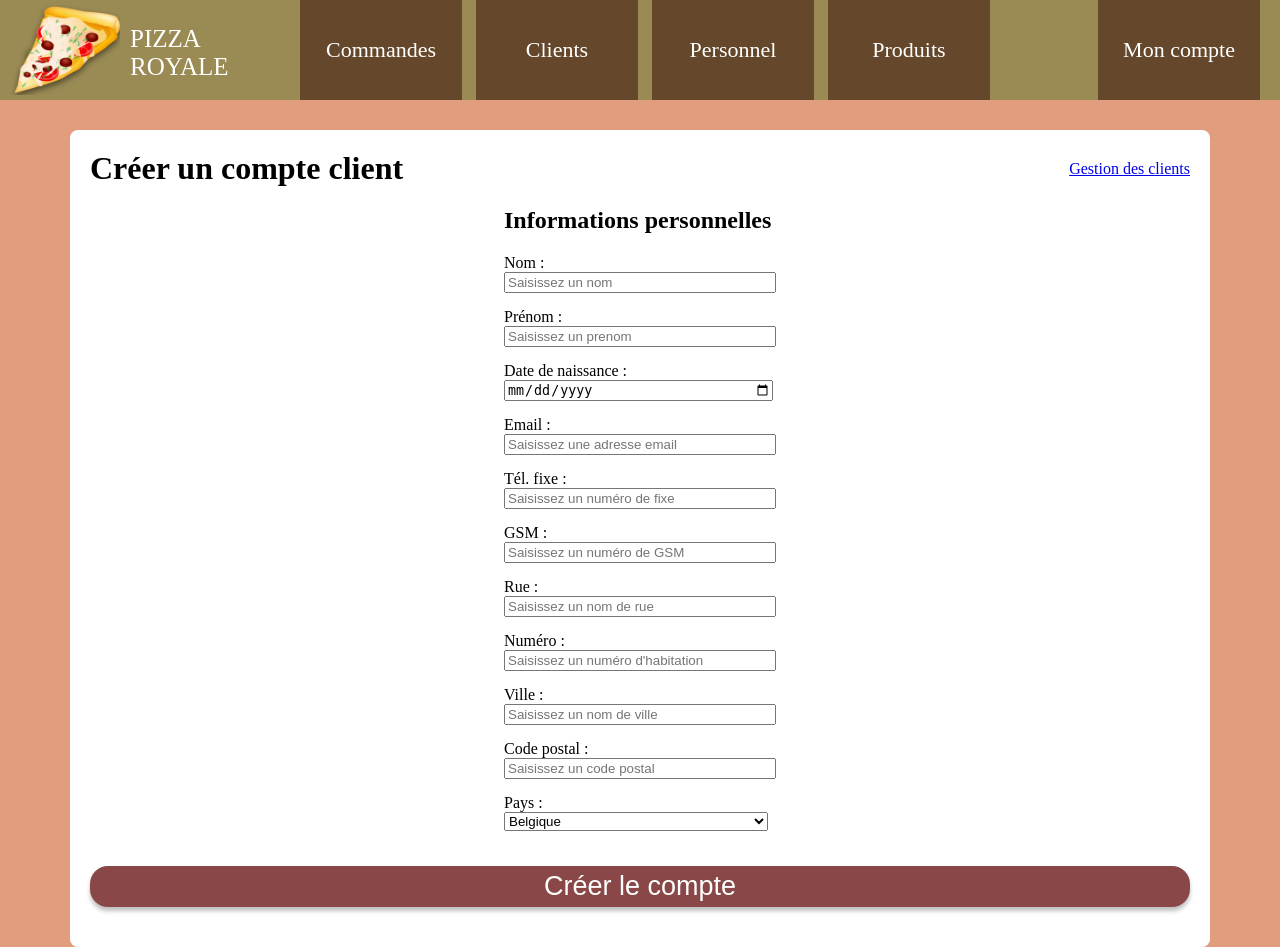
After one commit to HugoWeb23/projet_php, a PHP site: page /creerclient in a window 1280 px wide. The commit adds this page. Run offline with PHP 8.4, Linux system fonts and the light colour scheme; the visitor is signed in with stand-in values (Sample User, id 1); tables that the repository leaves empty or names only in its code hold one stand-in row (values such as "Sample post").

Commit message:
08/04/2020

```diff
--- a/recherche_employes.php
+++ b/ajax/recherche_employes.php
@@ -2,7 +2,7 @@
 
 session_start();
 
-require('config.php');
+require('../config.php');
 
 if(isset($_POST['query'])) {
 
--- /dev/null
+++ b/creerclient.php
@@ -0,0 +1,103 @@
+<?php
+
+session_start();
+
+require('config.php');
+
+if(isset($_POST['valider'])) {
+$nom = isset($_POST['nom']) ? $_POST['nom'] : '';
+$prenom = isset($_POST['prenom']) ? $_POST['prenom'] : '';
+$date_naissance = isset($_POST['date_naissance']) ? $_POST['date_naissance'] : '';
+$email = isset($_POST['email']) ? $_POST['email'] : '';
+$telephone_fixe = isset($_POST['telephone_fixe']) ? $_POST['telephone_fixe'] : '';
+$gsm = isset($_POST['gsm']) ? $_POST['gsm'] : '';
+$rue = isset($_POST['rue']) ? $_POST['rue'] : '';
+$numero = isset($_POST['numero']) ? $_POST['numero'] : '';
+$ville = isset($_POST['ville']) ? $_POST['ville'] : '';
+$code_postal = isset($_POST['code_postal']) ? $_POST['code_postal'] : '';
+$pays = isset($_POST['pays']) ? $_POST['pays'] : '';
+
+$req = $bdd->prepare('SELECT email FROM personnel WHERE email = :email');
+$req->bindValue('email', $email, PDO::PARAM_STR);
+$req->execute();
+$checkemail = $req->rowCount();
+
+if(empty($nom) || empty($prenom) || empty($date_naissance) || empty($rue) ||
+empty($numero) || empty($ville) || empty($code_postal) || empty($pays) || empty($email) || empty($telephone_fixe) && empty($gsm)) {
+$type = 1;
+} elseif($checkemail > 0) {
+$type = 6;
+} else {
+$req = $bdd->prepare('INSERT INTO adresses (rue, numero, ville, code_postal, pays) VALUES (:rue, :numero, :ville, :code_postal, :pays)');
+$req->bindValue('rue', $rue, PDO::PARAM_STR);
+$req->bindValue('numero', $numero, PDO::PARAM_STR);
+$req->bindValue('ville', $ville, PDO::PARAM_STR);
+$req->bindValue('code_postal', $code_postal, PDO::PARAM_INT);
+$req->bindValue('pays', $pays, PDO::PARAM_STR);
+$req->execute() or die(print_r($req->errorInfo(), TRUE));
+$id_adresse = $bdd->lastInsertID();
+$req = $bdd->prepare('INSERT INTO clients (nom, prenom, email, date_naissance, telephone_fixe, gsm, id_adresse) VALUES (:nom, :prenom, :email, :date_naissance, :telephone_fixe, :gsm, :id_adresse)');
+$req->bindValue('nom', $nom, PDO::PARAM_STR);
+$req->bindValue('prenom', $prenom, PDO::PARAM_STR);
+$req->bindValue('email', $email, PDO::PARAM_STR);
+$req->bindValue('date_naissance', $date_naissance, PDO::PARAM_STR);
+$req->bindValue('telephone_fixe', $telephone_fixe, PDO::PARAM_STR);
+$req->bindValue('gsm', $gsm, PDO::PARAM_STR);
+$req->bindValue('id_adresse', $id_adresse, PDO::PARAM_INT);
+$req->execute() or die(print_r($req->errorInfo(), TRUE));
+$id_client = $bdd->lastInsertID();
+$type = 3;
+}
+switch($type) {
+case 1:
+$message = '<h2 class="message-erreur">Merci de remplir tous les champs</h2>';
+break;
+case 3:
+$message = '<h2 class="message-confirmation">Le compte client a été créé</h2>';
+break;
+case 6:
+$message = '<h2 class="message-erreur">L\'adresse email saisie est déjà utilisée</h2>';
+break;
+}
+}
+?>
+<!DOCTYPE html>
+<html lang="en">
+<head>
+<meta charset="UTF-8">
+<meta name="viewport" content="width=device-width, initial-scale=1.0">
+<link href="css/styles.css" rel="stylesheet">
+<title><?= $nom_site ?></title>
+</head>
+<body>
+<?php include('header.php'); ?>
+<div class="conteneur">
+<div class="titre-page">
+<h1>Créer un compte client</h1>
+<a href="gestionclients">Gestion des clients</a>
+</div>
+<?php if(isset($_POST['valider'])) { echo $message; } ?>
+<form action="" method="post">
+<div class="contenu">
+<div class="employe-flex">
+<div class="infos-perso">
+<h2>Informations personnelles</h2>
+<label for="nom">Nom :</label> <input type="text" id="nom" name="nom"<?php if(isset($nom) && $type != 3) { echo ' value="'.$nom.'"'; } ?> placeholder="Saisissez un nom">
+<label for="prenom">Prénom :</label> <input type="text" id="prenom" name="prenom"<?php if(isset($prenom) && $type != 3) { echo ' value="'.$prenom.'"'; } ?> placeholder="Saisissez un prenom">
+<label for="date_naissance">Date de naissance :</label> <input type="date" id="date_naissance"<?php if(isset($date_naissance) && $type != 3) { echo ' value="'.$date_naissance.'"'; } ?> name="date_naissance">
+<label for="email">Email :</label> <input type="text" id="email" name="email"<?php if(isset($email) && $type != 3) { echo ' value="'.$email.'"'; } ?> placeholder="Saisissez une adresse email">
+<label for="telephone_fixe">Tél. fixe :</label> <input type="text" id="telephone_fixe" name="telephone_fixe"<?php if(isset($telephone_fixe) && $type != 3) { echo ' value="'.$telephone_fixe.'"'; } ?> placeholder="Saisissez un numéro de fixe">
+<label for="gsm">GSM :</label> <input type="text" id="gsm" name="gsm"<?php if(isset($gsm) && $type != 3) { echo ' value="'.$gsm.'"'; } ?> placeholder="Saisissez un numéro de GSM">
+<label for="rue">Rue :</label> <input type="text" id="rue" name="rue"<?php if(isset($rue) && $type != 3) { echo ' value="'.$rue.'"'; } ?> placeholder="Saisissez un nom de rue">
+<label for="numero">Numéro :</label> <input type="text" id="numero" name="numero"<?php if(isset($numero) && $type != 3) { echo ' value="'.$numero.'"'; } ?> placeholder="Saisissez un numéro d'habitation">
+<label for="ville">Ville :</label> <input type="text" id="ville" name="ville"<?php if(isset($ville) && $type != 3) { echo ' value="'.$ville.'"'; } ?> placeholder="Saisissez un nom de ville">
+<label for="code_postal">Code postal :</label> <input type="text" id="code_postal" name="code_postal"<?php if(isset($code_postal) && $type != 3) { echo ' value="'.$code_postal.'"'; } ?> placeholder="Saisissez un code postal">
+<label for="pays">Pays :</label><select name="pays" id="pays"><option value="Belgique"<?php if(isset($pays) && $pays == 'Belgique' && $type != 3) { echo ' selected'; } ?>>Belgique</option><option value="France"<?php if(isset($pays) && $pays == 'France' && $type != 3) { echo ' selected'; } ?>>France</option></select>
+</div>
+</div>
+<input class="boutton-rouge" type="submit" name="valider" value="Créer le compte">
+</form>
+</div>
+</div>
+</body>
+</html>
--- a/creerproduit.php
+++ b/creerproduit.php
@@ -45,8 +45,8 @@ if(isset($_POST["valider"])){
     $filetype='png';
     break;
     }
-    $time = time();
-    $nom_image = $time.'.'.$filetype;
+
+    $nom_image = nom_aleatoire().'.'.$filetype;
 
 
     move_uploaded_file($_FILES["photo"]["tmp_name"], "uploads/" . $nom_image);
--- a/header.php
+++ b/header.php
@@ -29,7 +29,8 @@ if(isset($_GET['deconnexion'])) {
 <div class="dropdown">
 <a href="#">Clients</a>
 <div class="dropdown-child">
-<a href="">Créer un compte client</a>
+<a href="creerclient">Créer un compte client</a>
+<a href="gestionclients">Gestion des clients</a>
 </div>
 </div>
 <div class="dropdown">
@@ -43,7 +44,7 @@ if(isset($_GET['deconnexion'])) {
 <a href="gestionproduits">Produits</a>
 <div class="dropdown-child">
 <a href="creerproduit">Créer un produit</a>
-<a href="">Gestion des menus</a>
+<a href="creermenu">Gestion des menus</a>
 <a href="gestioncategories">Gestion des catégories</a>
 </div>
 </div>
--- a/includes/fonctions.php
+++ b/includes/fonctions.php
@@ -1,9 +1,14 @@
 <?php
 
 function mdp_hash($pass) {
-    $cout = ['cost' => 8]; // Coût volontairement faible pour réduire le temps de hachage en local
-    $pass  = password_hash($pass, PASSWORD_DEFAULT, $cout);
-    return $pass;
+$cout = ['cost' => 8]; // Coût volontairement faible pour réduire le temps de hachage en local
+$pass  = password_hash($pass, PASSWORD_DEFAULT, $cout);
+return $pass;
+}
+
+function nom_aleatoire() {
+$nom = str_shuffle(uniqid());
+return $nom;
 }
 
 ?>
--- a/modifierproduit.php
+++ b/modifierproduit.php
@@ -54,8 +54,7 @@ if(isset($_POST["modifier"])){
     $filetype='png';
     break;
     }
-    $time = time();
-    $nom_image = $time.'.'.$filetype;
+    $nom_image = nom_aleatoire().'.'.$filetype;
     unlink($produit['photo']);
     move_uploaded_file($_FILES["photo"]["tmp_name"], "uploads/" . $nom_image);
     $req = $bdd->prepare('UPDATE produits SET photo = :photo WHERE id_produit = :id');
```
Also changed, not shown: ajax/clients_checkemail.php (added, +17 -0 lines), creeremploye.php (+18 -18 lines), creermenu.php (+81 -10 lines), css/styles.css (+38 -3 lines), gestionemployes.php (+1 -29 lines), js/functions.js (added, +29 -0 lines), gestionclients.php (added), uploads/ac5ee6ed08c7a.jpeg (added).
